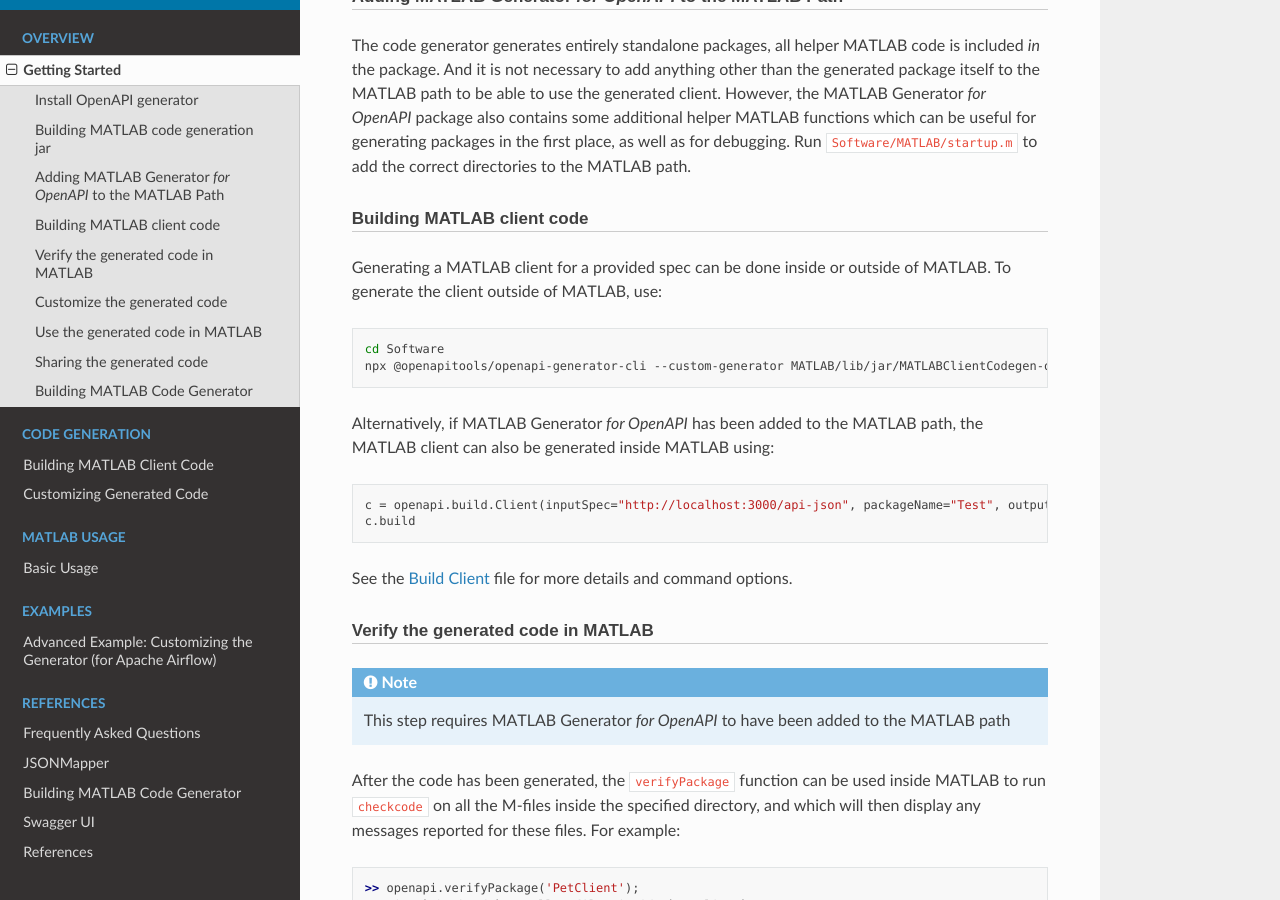
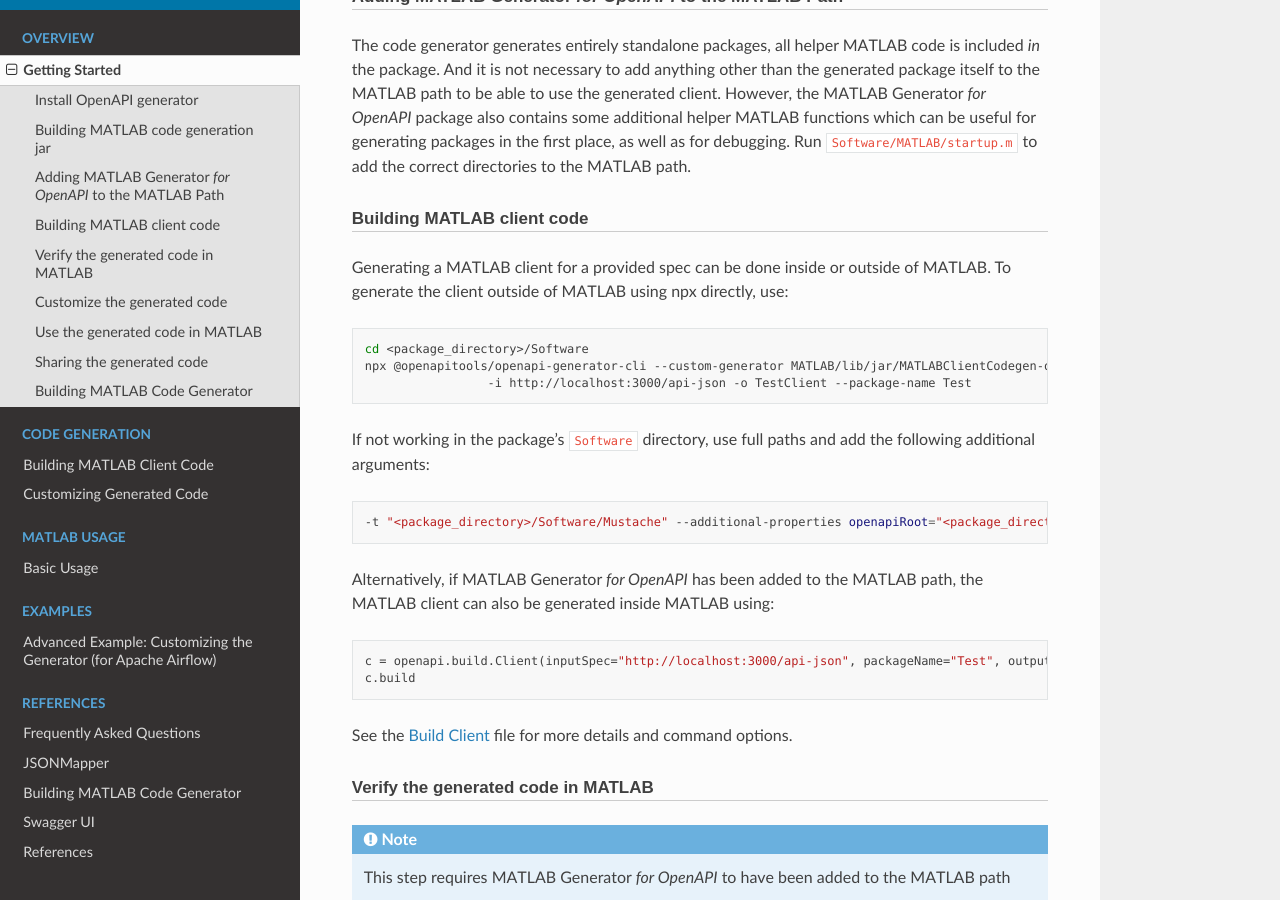
Before and after one commit to mathworks-ref-arch/matlab-openapi-generator, a Sphinx documentation site: the page built from Documentation/GettingStarted.md, in a window 1280 px wide and 900 px high, scrolled down 910 px. Built offline with Sphinx 7.4.7 and the Read the Docs theme 2.0.0, drawn with Linux system fonts in a browser that asks for light colours.

````diff
--- a/Documentation/GettingStarted.md
+++ b/Documentation/GettingStarted.md
@@ -31,11 +31,18 @@ The code generator generates entirely standalone packages, all helper MATLAB cod
 
 ## Building MATLAB client code
 
-Generating a MATLAB client for a provided spec can be done inside or outside of MATLAB. To generate the client outside of MATLAB, use:
+Generating a MATLAB client for a provided spec can be done inside or outside of MATLAB. To generate the client outside of MATLAB using npx directly, use:
 
 ```bash
-cd Software
-npx @openapitools/openapi-generator-cli --custom-generator MATLAB/lib/jar/MATLABClientCodegen-openapi-generator-0.0.1.jar generate -g MATLAB -i http://localhost:3000/api-json -o TestClient --package-name Test
+cd <package_directory>/Software
+npx @openapitools/openapi-generator-cli --custom-generator MATLAB/lib/jar/MATLABClientCodegen-openapi-generator-0.0.1.jar generate -g MATLAB \
+                 -i http://localhost:3000/api-json -o TestClient --package-name Test
+```
+
+If not working in the package's `Software` directory, use full paths and add the following additional arguments:
+
+```bash
+-t "<package_directory>/Software/Mustache" --additional-properties openapiRoot="<package_directory>/Software/MATLAB
 ```
 
 Alternatively, if MATLAB Generator *for OpenAPI* has been added to the MATLAB path, the MATLAB client can also be generated inside MATLAB using:
````
Also changed, not shown: Documentation/BasicUsage.md (+8 -2 lines), Documentation/BuildClient.md (+14 -1 lines), README.md (+15 -3 lines), RELEASENOTES.md (+5 -0 lines), 2 other files.
